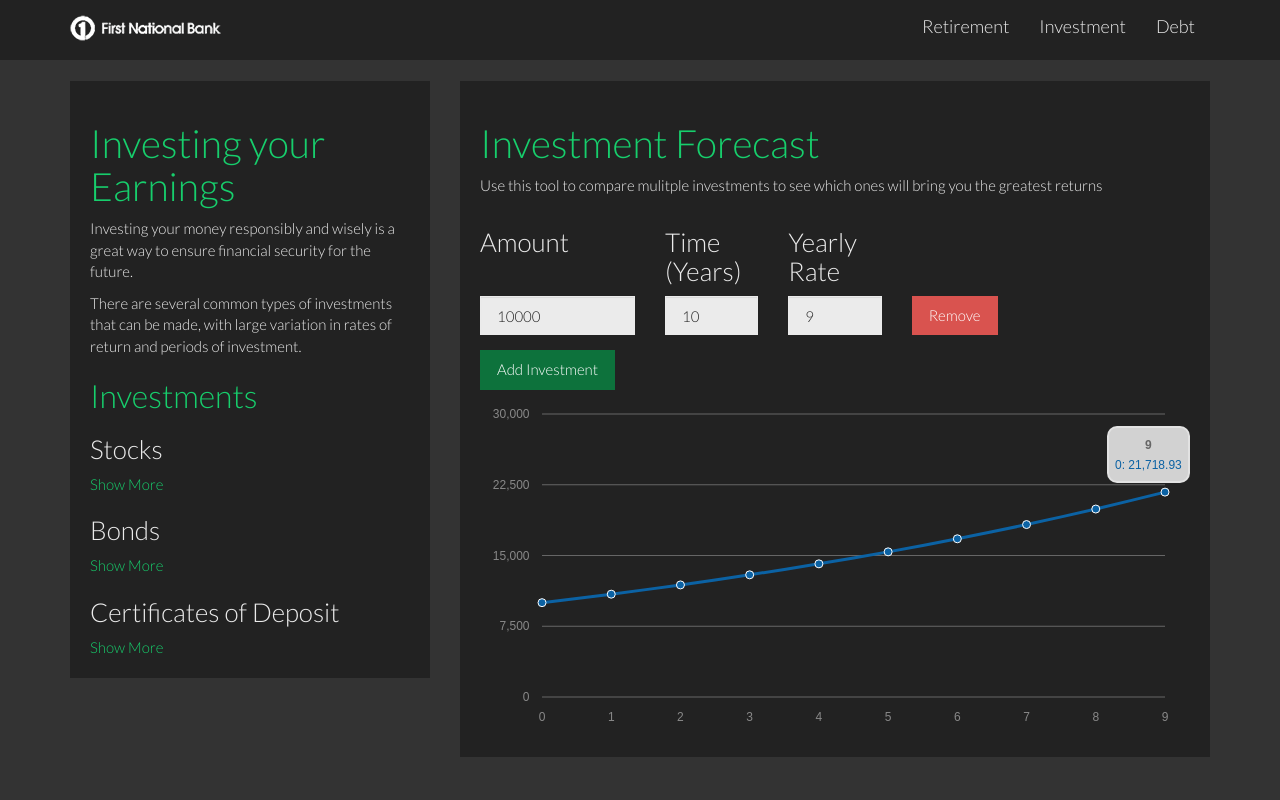
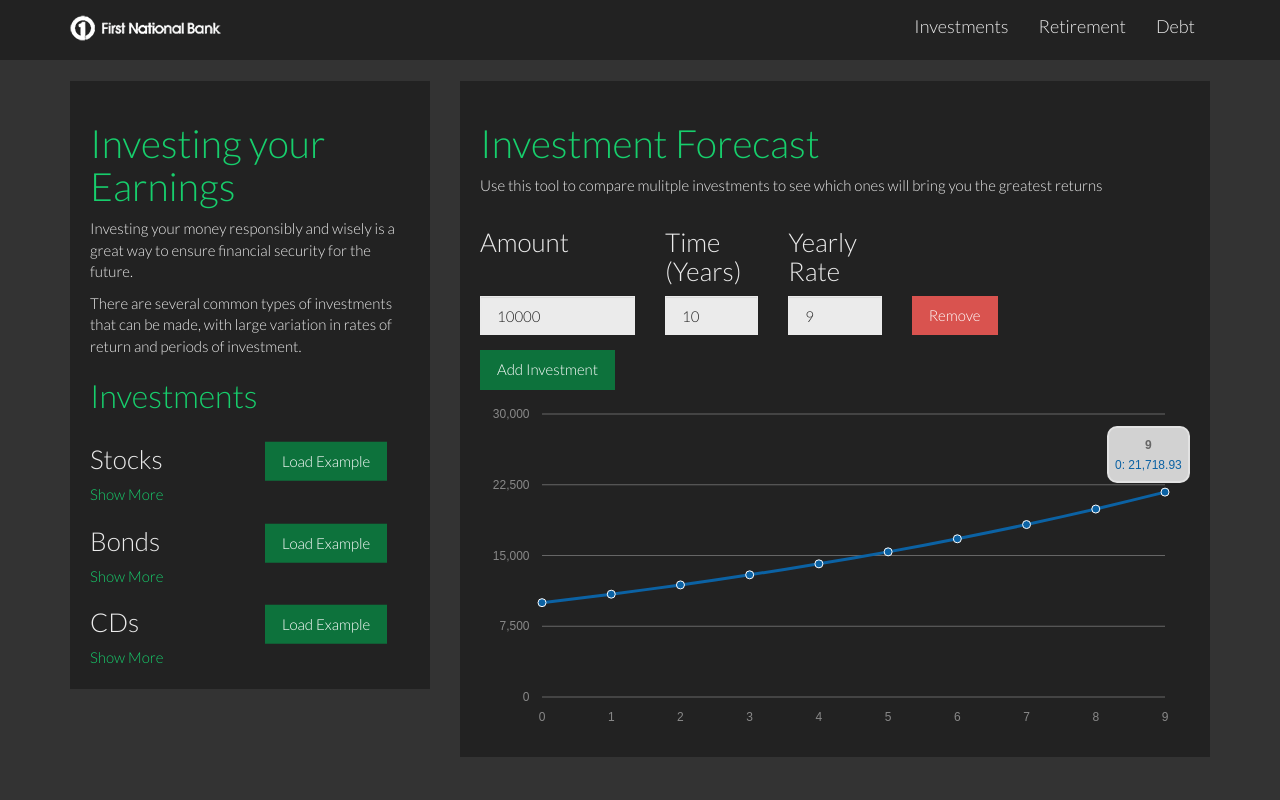
Before and after one commit to RaikesCohort2013/code-one-2015, a Django app: page /investment/ in a window 1280 px wide. Run offline with Django 3.2, Linux system fonts and the light colour scheme; some libraries are stand-ins or nearby versions.

Commit message:
everything

```diff
--- a/web/static/css/site.css
+++ b/web/static/css/site.css
@@ -2,3 +2,11 @@
 	font-size: large;
 	transform: translateY(15%);
 }
+
+.green-text {
+	color: #17ce6c !important;
+}
+
+.example-button {
+	transform: translateY(45%);
+}
--- a/web/templates/pages/debt.html
+++ b/web/templates/pages/debt.html
@@ -4,12 +4,12 @@
 
 {% block summary %}
 
-<h1 style="color: #17ce6c">Debt</h1>
+<h1 class="green-text">Debt</h1>
 
 <div>
     <p>Responsibly managing debt is the single most important aspect to financial security</p>
 
-    <h2 style="color: #17ce6c">Common Debts</h2>
+    <h2 class="green-text">Common Debts</h2>
 
     <div id="student">
         <h3>Student Loans</h3>
@@ -38,7 +38,7 @@
 
 
 {% block graphs %}
-<h1 style="color: #17ce6c">Debt Calculations</h1>
+<h1 class="green-text">Debt Calculations</h1>
 
 <ul class="nav nav-tabs">
     <li class="active"><a href="#quick-calc" data-toggle="tab" data-bind="click: changeTab(0)" aria-expanded="true">Quick Calc</a></li>
--- a/web/templates/pages/investment.html
+++ b/web/templates/pages/investment.html
@@ -4,35 +4,50 @@
 
 {% block summary %}
 
-<h1 style="color: #17ce6c">Investing your Earnings</h1>
+<h1 class="green-text">Investing your Earnings</h1>
 
 <div id="investing">
 	<p>Investing your money responsibly and wisely is a great way to ensure financial security for the future.</p>
 	<p>There are several common types of investments that can be made, with large variation in rates of return and periods of investment.</p>
 
-	<h2 style="color: #17ce6c">Investments</h2>
+	<h2 class="green-text">Investments</h2>
 
 	<div id="stock">
-		<h3>Stocks</h3>
-		<p data-bind="visible: stocksVisible">Buying stock in publicly-traded companies is a very common and well-known investment. When a company wishes to raise money, they sell shares of their company to investors. The price is set by the estimated worth of the company, and is constantly changing. Investors buy and sell these stocks based on their expectations for the change in price of the stock. Most investors buy stock intending to hold onto it for several years, as the value of stocks tend upward. However, there is no guarantee of a profit when you buy stocks.
-        <br /> <br />
-            <button class="btn btn-primary" data-bind="click: stockExample">Load Example</button></p>
+        <div class="row">
+            <div class="col-xs-6">
+                <h3>Stocks</h3>
+            </div>
+            <div class="col-xs-6">
+                <button class="btn btn-primary example-button" data-bind="click: stockExample">Load Example</button>
+            </div>
+        </div>
+		<p data-bind="visible: stocksVisible">Buying stock in publicly-traded companies is a very common and well-known investment. When a company wishes to raise money, they sell shares of their company to investors. The price is set by the estimated worth of the company, and is constantly changing. Investors buy and sell these stocks based on their expectations for the change in price of the stock. Most investors buy stock intending to hold onto it for several years, as the value of stocks tend upward. However, there is no guarantee of a profit when you buy stocks.</p>
 		<a href="" data-bind="click: showStocks, text: linkTextStock"></a>
 	</div>
 
 	<div id="bond">
-		<h3>Bonds</h3>
-		<p data-bind="visible: bondsVisible">Bonds are sold by companies and governments in order to raise funds for projects. Bonds can be thought of as small loans for which you are the lender. After a set period of time, the issuer of the bond will make periodical interest payments on the loan, based on a predetermined rate and schedule. After a set amount of time, the bond is said to mature, and the issuer repays the amount borrowed. Bonds are a very safe and dependable investment, as the returns are fixed and guaranteed. However, there is still a small chance that the bond will not be repaid, typically because the issuer filed for bankruptcy.
-        <br /> <br />
-            <button class="btn btn-primary" data-bind="click: bondExample">Load Example</button></p>
+        <div class="row">
+            <div class="col-xs-6">
+                <h3>Bonds</h3>
+            </div>
+            <div class="col-xs-6">
+                <button class="btn btn-primary example-button" data-bind="click: bondExample">Load Example</button>
+            </div>
+        </div>
+		<p data-bind="visible: bondsVisible">Bonds are sold by companies and governments in order to raise funds for projects. Bonds can be thought of as small loans for which you are the lender. After a set period of time, the issuer of the bond will make periodical interest payments on the loan, based on a predetermined rate and schedule. After a set amount of time, the bond is said to mature, and the issuer repays the amount borrowed. Bonds are a very safe and dependable investment, as the returns are fixed and guaranteed. However, there is still a small chance that the bond will not be repaid, typically because the issuer filed for bankruptcy.</p>
 		<a href="" data-bind="click: showBonds, text: linkTextBond"></a>
 	</div>
 
 	<div id="cd">
-		<h3>Certificates of Deposit</h3>
-		<p data-bind="visible: cdsVisible">Certificates of deposit, or CDs, are promissory notes issued by banks. The holder is restricted from withdrawing funds from the account, but will recieve a much higher interest rate than a typical savings account. Institutions that offer CDs are backed by the FDIC, so even if the institution collapses, the investor is insured for up to $250,000. This makes CDs an incredibly reliable investment.
-        <br /> <br />
-            <button class="btn btn-primary" data-bind="click: cdExample">Load Example</button></p>
+        <div class="row">
+            <div class="col-xs-6">
+                <h3>CDs</h3>
+            </div>
+            <div class="col-xs-6">
+                <button class="btn btn-primary example-button" data-bind="click: cdExample">Load Example</button>
+            </div>
+        </div>
+		<p data-bind="visible: cdsVisible">Certificates of deposit, or CDs, are promissory notes issued by banks. The holder is restricted from withdrawing funds from the account, but will recieve a much higher interest rate than a typical savings account. Institutions that offer CDs are backed by the FDIC, so even if the institution collapses, the investor is insured for up to $250,000. This makes CDs an incredibly reliable investment.</p>
 		<a href="" data-bind="click: showCDs, text: linkTextCD"></a>
 	</div>
 </div>
@@ -40,7 +55,7 @@
 {% endblock %}
 
 {% block graphs %}
-<h1 style="color: #17ce6c">Investment Forecast</h1>
+<h1 class="green-text">Investment Forecast</h1>
 <p>Use this tool to compare mulitple investments to see which ones will bring you the greatest returns</p>
 <div class="row">
     <div class="col-xs-3">
--- a/web/templates/pages/retirement.html
+++ b/web/templates/pages/retirement.html
@@ -4,7 +4,7 @@
 
 {% block summary %}
 
-<h1 style="color: #17ce6c">Planning for Retirement</h1>
+<h1 class="green-text">Planning for Retirement</h1>
 
 <div>
 	<p>
@@ -14,7 +14,7 @@
 	</p>
 	<p>A 401(k) is a retirements savings option provided by some employers. It provides a way for you to put pre-tax money into a savings account for retirement and accrue interest continuously. An IRA is similar to a 401k in that you place money in an account saving up for retirement. However, it is not related to an employer at all. Instead, you are responsible for making all contributions. Both can only be accessed without penalty at about age 59. More information about each of these savings options can be found below.</p>
 
-	<h2 style="color: #17ce6c">Ways to Save</h2>
+	<h2 class="green-text">Ways to Save</h2>
 
 	<div id="401k">
 		<h3>401k</h3>
@@ -49,7 +49,7 @@
 
 {% block graphs %}
 
-<h1 style="color: #17ce6c">Investment Returns</h1>
+<h1 class="green-text">Investment Returns</h1>
 
 <div data-bind="morris: { type: 'Line', data: coumpoundInterestValues, xkey: 'year', ykeys: ['value'], labels: ['Value'], parseTime: false }"></div>
 <p>This chart displays the return you can expect if you saved $<span data-bind="text: initialInvestment"></span> initially and saved $<span data-bind="text: monthlyAddition"></span> each month and
--- a/web/templates/partials/header.html
+++ b/web/templates/partials/header.html
@@ -9,13 +9,13 @@
                 <span class="icon-bar"></span>
             </button>
             {% load staticfiles %}
-            <a class="navbar-brand" href="https://www.firstnational.com/"><img src="{% static "img/first-national-logo2.png" %}"/></a>
+            <a class="navbar-brand" href="/"><img src="{% static "img/first-national-logo2.png" %}"/></a>
         </div>
 
         <div class="collapse navbar-collapse" id="bs-example-navbar-collapse-1">
             <ul class="nav navbar-nav navbar-right">
+                <li><a href="/investment" class="large-text">Investments</a></li>
                 <li><a href="/retirement" class="large-text">Retirement</a></li>
-                <li><a href="/investment" class="large-text">Investment</a></li>
                 <li><a href="/debt" class="large-text">Debt</a></li>
             </ul>
         </div>
```
Also changed, not shown: web/templates/index.html (+13 -13 lines).
